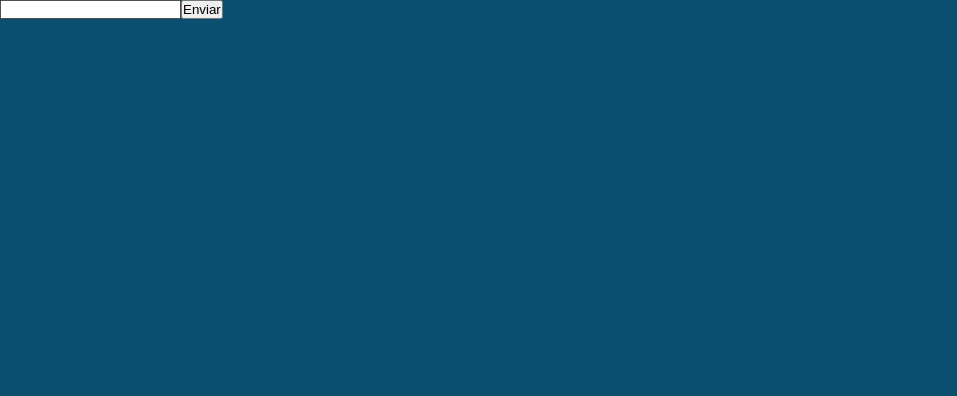
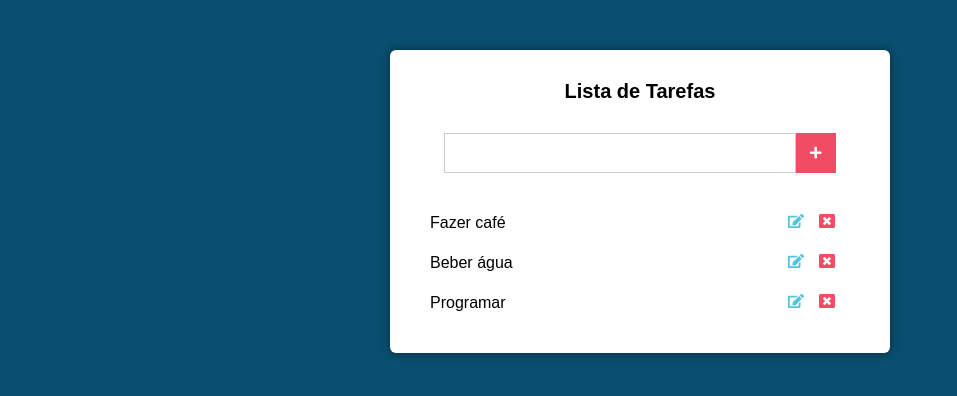
Before and after one commit to wzoreck/Lista_de_Tarefas, a React (Create React App) app: page / in a window 1280 px wide. Shown: the top 396 px of the page, without its empty margins (0-957 px from the left). Built offline with nearby package versions, Linux system fonts and the light colour scheme.

Commit message:
CSS para o componente Main adicionado, incluso lista de tarefas estática

```diff
--- a/package.json
+++ b/package.json
@@ -8,11 +8,12 @@
     "@testing-library/user-event": "^13.5.0",
     "react": "^18.2.0",
     "react-dom": "^18.2.0",
-    "react-scripts": "5.0.1",
+    "react-icons": "^4.7.1",
+    "react-scripts": "^2.1.3",
     "web-vitals": "^2.1.4"
   },
   "scripts": {
-    "start": "react-scripts start",
+    "start": "react-scripts --openssl-legacy-provider start",
     "build": "react-scripts build",
     "test": "react-scripts test",
     "eject": "react-scripts eject"
--- /dev/null
+++ b/src/components/Main.css
@@ -0,0 +1,77 @@
+.main {
+    background: #fff;
+    padding: 30px;
+    margin: 50px auto;
+    max-width: 500px;
+    border-radius: 6px;
+    box-shadow: 0 0 10px rgba(0, 0, 0, 0.5);
+}
+
+.main h1 {
+    font-size: 20px;
+    text-align: center;
+}
+
+.form {
+    margin-top: 30px;
+    display: flex;
+    align-items: center;
+    justify-content: center;
+}
+
+.form input[type="text"] {
+    height: 40px;
+    padding: 0 20px;
+    font-size: 20px;
+    border: 1px solid #ccc;
+    min-width: 80%;
+}
+
+.form button[type="submit"] {
+    border: none;
+    height: 40px;
+    width: 40px;
+    background: #f04c64;
+    color: #fff;
+    display: flex;
+    align-items: center;
+    justify-content: center;
+}
+
+.tarefas {
+    margin-top: 30px;
+}
+
+.tarefas li {
+    display: flex;
+    align-items: center;
+    justify-content: space-between;
+    padding: 10px;
+    transition: all 200ms;
+}
+
+.tarefas li:hover {
+    background: #51c5de;
+}
+
+
+.tarefas li .edit {
+    margin-right: 15px;
+    color: #51c5de;
+}
+
+.tarefas li .delete {
+    margin-right: 15px;
+    color: #f04c64;
+}
+
+.tarefas li:hover .edit,
+.tarefas li:hover .delete {
+    color: #000;
+}
+
+.tarefas li .edit,
+.tarefas li .delete {
+    cursor: pointer;
+    transition: all 200ms;
+}
--- a/src/components/Main.js
+++ b/src/components/Main.js
@@ -1,4 +1,12 @@
 import React, { Component } from "react";
+
+//Form
+import { FaPlus } from 'react-icons/fa'; // Instalado com $ npm i react-icons
+
+//Tarefas
+import { FaEdit, FaWindowClose } from 'react-icons/fa';
+
+import './Main.css';
 
 // Componentes com estado precisam ser uma classe, ao invés de usar o return diretamente utilizam o método render()
 
@@ -6,9 +14,14 @@
 export default class Main extends Component {
     state = { // Forma mais simples de se fazer, com Class fields
         novaTarefa: '', // Inicializando o estado
+        tarefas: [
+            'Fazer café',
+            'Beber água',
+            'Programar',
+        ],
     };
 
-    novoInput = (event) => { // Arrow function, usado pra resolver o problema do this
+    handleChange = (event) => { // Arrow function, usado pra resolver o problema do this
         this.setState({
             novaTarefa: event.target.value,
         });
@@ -16,16 +29,35 @@
 
     render() {
         // Pegar o valor do estado
-        const { novaTarefa } = this.state;
+        const { novaTarefa, tarefas } = this.state;
 
         return (
             <div className="main">
-                <h1>{novaTarefa}</h1>
+                <h1>Lista de Tarefas</h1>
 
-                <form action="#">
-                    <input onChange={this.novoInput} type="text" />
-                    <button type="submit">Enviar</button>
+                <form action="#" className="form">
+                    <input
+                        onChange={this.handleChange}
+                        type="text"
+                        value={novaTarefa}
+                    />
+                    <button type="submit">
+                        <FaPlus />
+                    </button>
                 </form>
+
+                <ul className="tarefas">
+                    {tarefas.map((tarefa) => (
+                        <li key={tarefa}>
+                            {tarefa}
+                            <div>
+                                <FaEdit className="edit" />
+                                <FaWindowClose className="delete" />
+                            </div>
+                        </li>
+                    ))}
+                </ul>
+
             </div>
         );
     }
```
Also changed, not shown: 1 other file (tests, documents, lock files or other folders).
